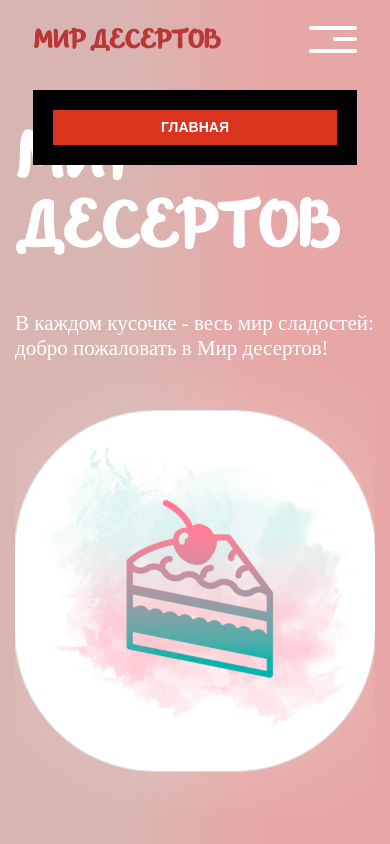
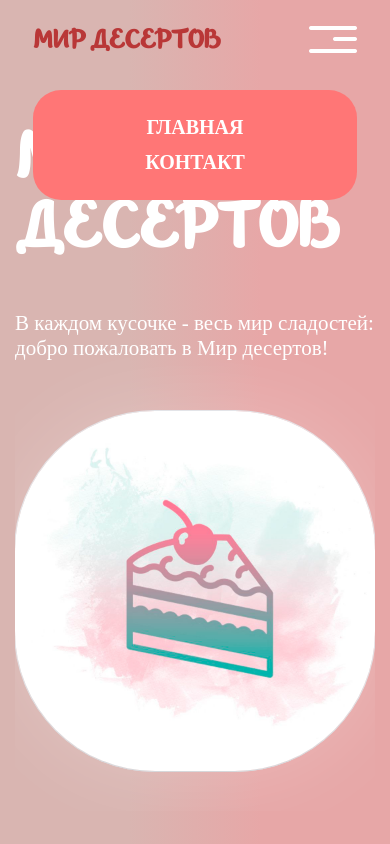
Before and after one commit to dessertland/mirdesertow, a plain HTML site: page index.html in a window 390 px wide. Both pictures are taken after a click on the button "Toggle navigation". Shown: the top 844 px of the page. Drawn offline with nearby package versions, Linux system fonts and the light colour scheme; some packages are replaced by stand-ins of ours; a script that the page names is missing; a web font is replaced by a local one.

Commit message:
1.2.2: Menu changed

```diff
--- a/css/responsive.css
+++ b/css/responsive.css
@@ -268,17 +268,20 @@
         margin-top: -25px;
     }
     .navigation .navbar-collapse {
-        background: #000000;
+        background: #ff7676;
         padding: 20px;
         margin-top: 65px;
         position: absolute;
         width: 100%;
         z-index: 999;
+        font-family: magnolia;
+        border-radius: 28px;
     }
     .navigation.navbar-dark .navbar-nav .nav-link {
         padding: 10px 0;
         color: #fff;
         text-align: center;
+        font-size: 20px;
     }
     .navigation.navbar-dark .navbar-toggler {
         float: right;
--- a/css/style.css
+++ b/css/style.css
@@ -390,7 +390,8 @@ ul.infomaco li a {
 .navigation.navbar-dark .navbar-nav .nav-link.active,
 .navigation.navbar-dark .navbar-nav .nav-link.show,
 .navigation.navbar-dark .navbar-nav .show>.nav-link {
-     background: #db341e;
+     background: #ff7676;
+     font-family: magnolia;
 }
 
 .di_no {
--- a/index.html
+++ b/index.html
@@ -62,10 +62,10 @@
                            <li class="nav-item active">
                               <a class="nav-link" href="index.html">Главная</a>
                            </li>
+                           <li class="nav-item">
+                              <a class="nav-link" href="#footer">Контакт</a>
+                           </li>
                            <!-- <li class="nav-item">
-                              <a class="nav-link" href="about.html">About</a>
-                           </li>
-                           <li class="nav-item">
                               <a class="nav-link" href="service.html">Service</a>
                            </li>
                            <li class="nav-item">
@@ -408,7 +408,7 @@
       </div> -->
       <!-- end section blue_bg -->
       <!--  footer -->
-      <footer>
+      <footer id="footer">
          <div class="footer">
             <div class="container">
                <div class="row">
```
